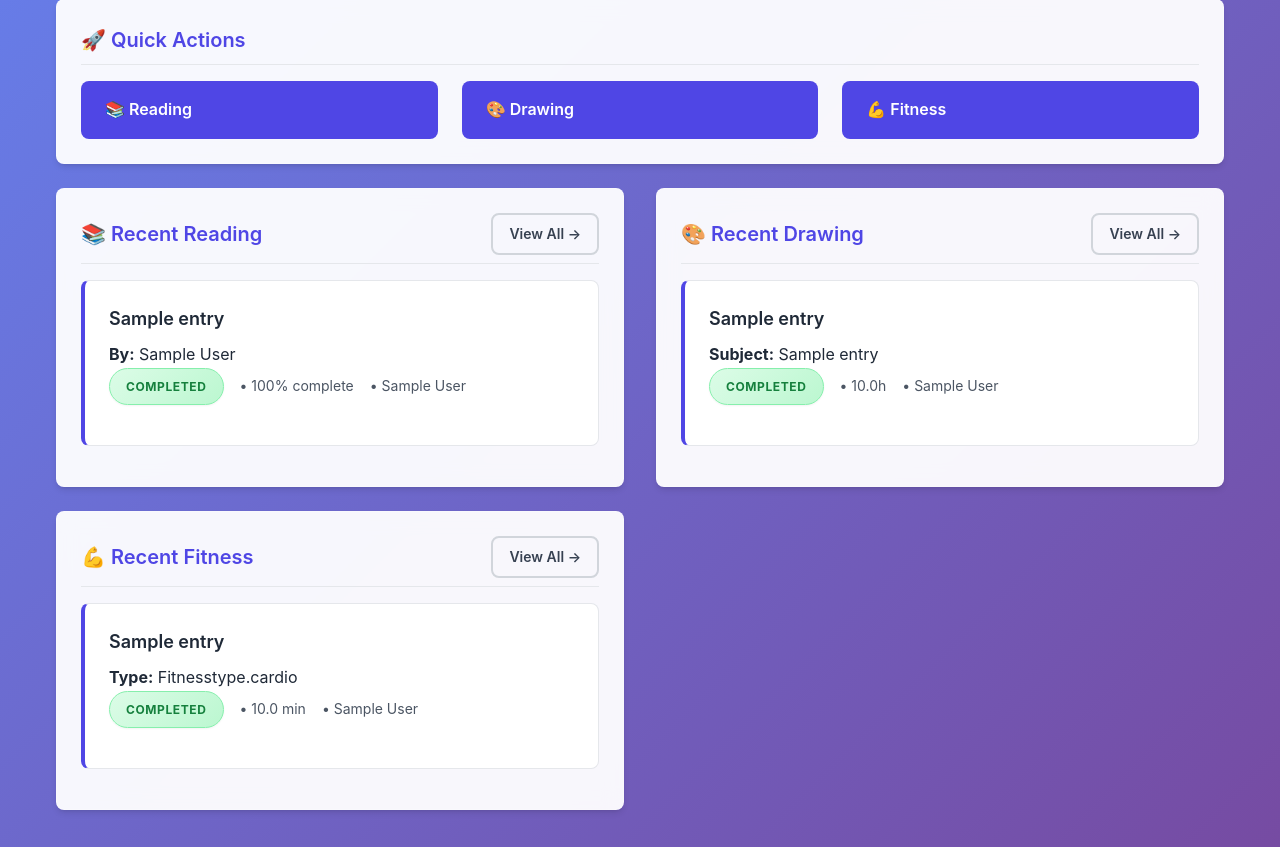
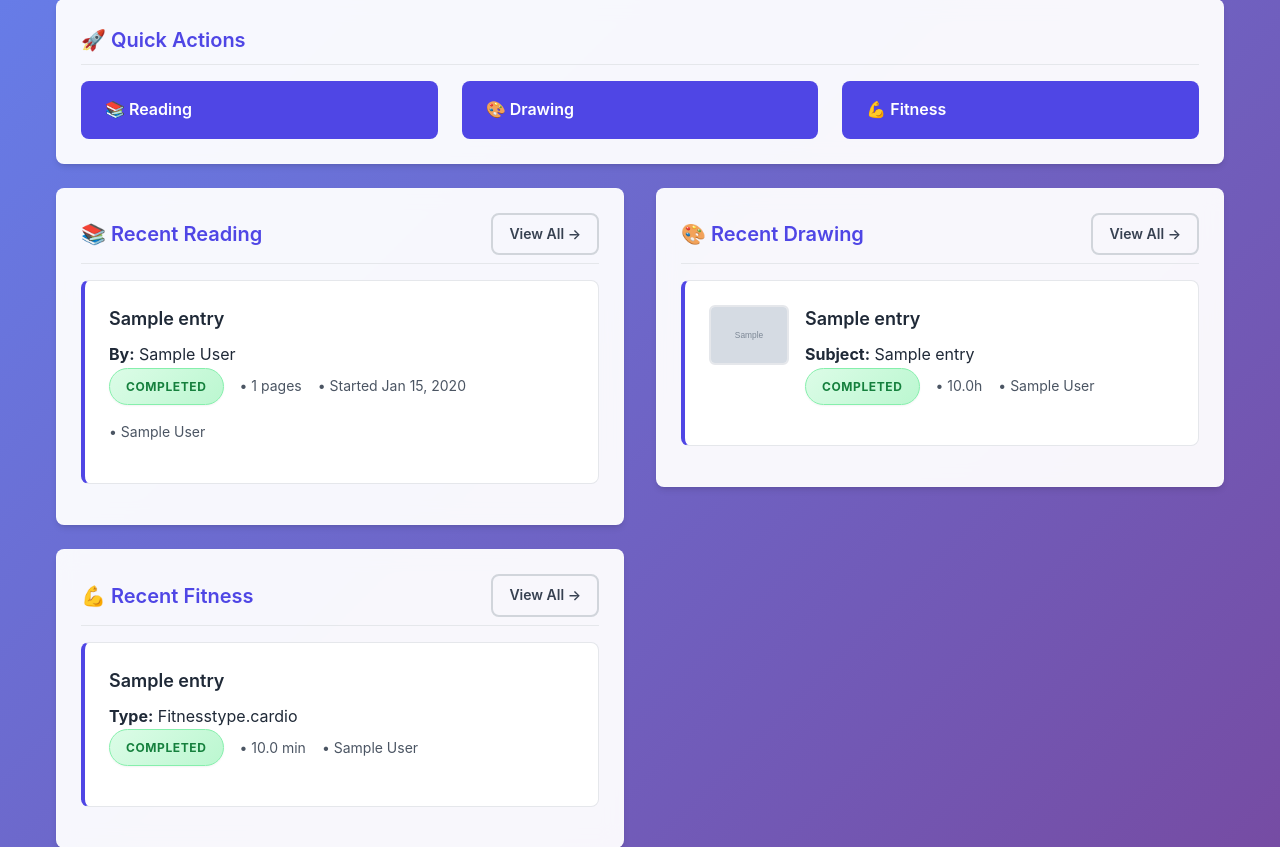
Before and after one commit to dkuehlwein/progress_tracker, a FastAPI app: page /web in a window 1280 px wide. Shown: the part 87-934 px from the top of the page. Run offline with FastAPI, Linux system fonts and the light colour scheme; tables that the repository leaves empty hold one stand-in row (values such as "Sample post"); grey boxes marked "Sample" are stand-in pictures.

Commit message:
Update Dockerfile to clarify system dependencies for PostgreSQL; modify docker-compose to use psycopg2 for database connection; enhance index.html to display entry length and started date, and implement image modal for thumbnails.

```diff
--- a/docker-compose.yml
+++ b/docker-compose.yml
@@ -30,7 +30,7 @@ services:
     ports:
       - "8000:8000"
     environment:
-      DATABASE_URL: postgresql://progress_user:progress_password@postgres:5432/progress_tracker
+      DATABASE_URL: postgresql+psycopg://progress_user:progress_password@postgres:5432/progress_tracker
     depends_on:
       - postgres
     restart: unless-stopped
--- a/main_app/web/templates/index.html
+++ b/main_app/web/templates/index.html
@@ -138,8 +138,11 @@
                     {% if entry.author %}<p><strong>By:</strong> {{ entry.author }}</p>{% endif %}
                     <div class="entry-meta">
                         <span class="status-badge status-{{ entry.status.value.lower() }}">{{ entry.status.value.replace('_', ' ').title() }}</span>
-                        {% if entry.progress_fraction %}
-                        <span>• {{ (entry.progress_fraction * 100) | round | int }}% complete</span>
+                        {% if entry.length_pages %}
+                        <span>• {{ entry.length_pages }} pages</span>
+                        {% endif %}
+                        {% if entry.started_date %}
+                        <span>• Started {{ entry.started_date.strftime('%b %d, %Y') }}</span>
                         {% endif %}
                         {% if not selected_user %}
                         {% set user = users | selectattr('id', 'equalto', entry.user_id) | first %}
@@ -210,7 +213,13 @@
             </div>
             {% if recent_drawing %}
                 {% for entry in recent_drawing %}
-                <div class="entry-card">
+                <div class="entry-card" style="{% if entry.image_url %}display: flex; gap: 1rem; align-items: flex-start;{% endif %}">
+                    {% if entry.image_url %}
+                    <div style="flex-shrink: 0;">
+                        <img src="{{ entry.image_url }}" alt="{{ entry.title }}" class="table-thumbnail" onclick="openImageModal(this.src)" style="width: 80px; height: 60px;">
+                    </div>
+                    {% endif %}
+                    <div style="flex: 1;">
                         <h4 class="entry-title">{{ entry.title }}</h4>
                         {% if entry.subject %}<p><strong>Subject:</strong> {{ entry.subject }}</p>{% endif %}
                         <div class="entry-meta">
@@ -224,6 +233,7 @@
                             <span>• {{ user.display_name }}</span>
                             {% endif %}
                             {% endif %}
+                        </div>
                     </div>
                 </div>
                 {% endfor %}
@@ -292,7 +302,30 @@ renderChart('drawingChart', {{ drawing_history | tojson }}, '#e74c3c');
 {% else %}
 renderChart('fitnessChart', {{ fitness_history | tojson }}, '#28a745');
 {% endif %}
+
+// Image modal handling for drawing thumbnails
+function openImageModal(src) {
+    document.getElementById('modalImage').src = src;
+    document.getElementById('imageModal').style.display = 'flex';
+}
+
+function closeImageModal() {
+    document.getElementById('imageModal').style.display = 'none';
+}
+
+// Escape key to close modal
+document.addEventListener('keydown', (e) => {
+    if (e.key === 'Escape') {
+        closeImageModal();
+    }
+});
 </script>
 {% endif %}
 
+<!-- Image Modal -->
+<div id="imageModal" class="image-modal" style="display: none;" onclick="closeImageModal()">
+    <button class="close-btn" onclick="closeImageModal()">&times;</button>
+    <img id="modalImage" src="" alt="">
+</div>
+
 {% endblock %}
```
Also changed, not shown: 1 other file. Lines whose indentation alone changed are shown as unchanged.
